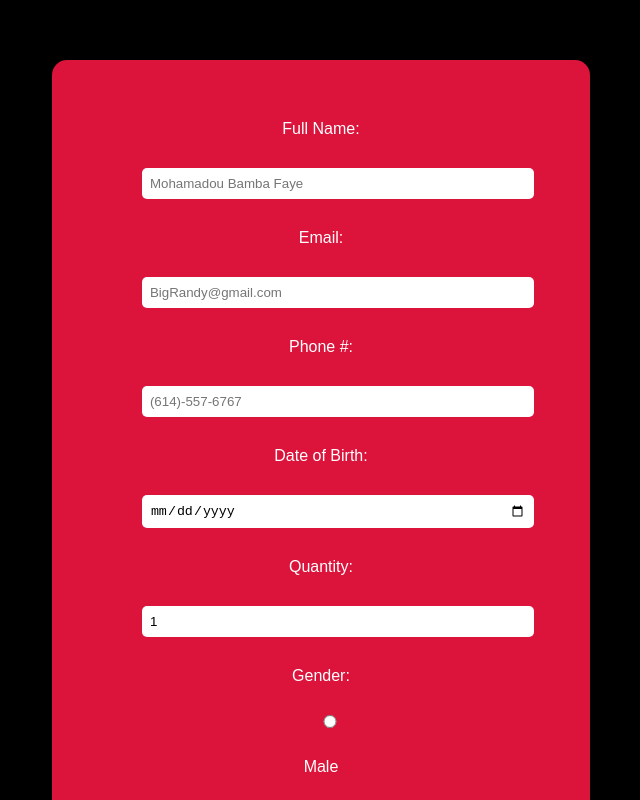
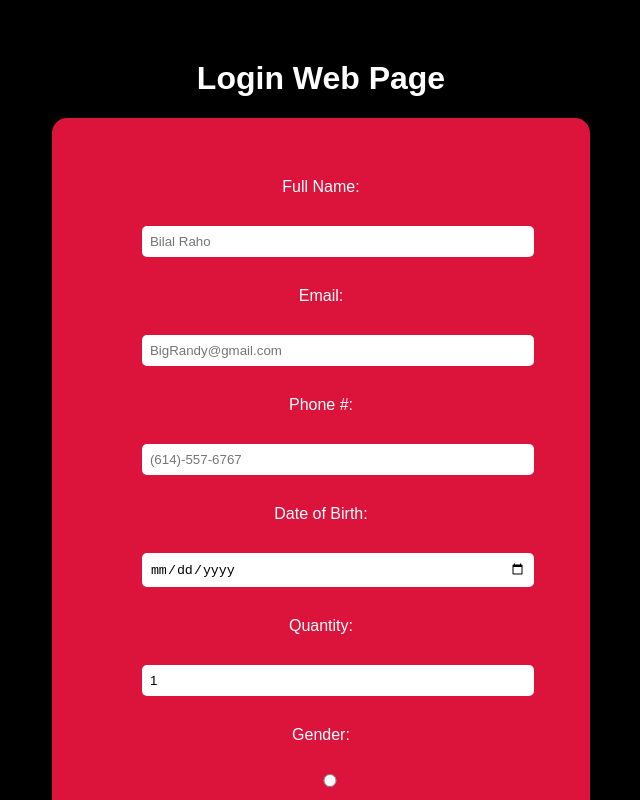
Before and after one commit to Gabriel-ui-ge/BestWebPage, a plain HTML site: page index.html in a window 1280 px wide. Shown: the top 800 px of the page, without its empty margins (319-959 px from the left). Drawn offline with Linux system fonts and the light colour scheme.

Commit message:
Update index.html

```diff
--- a/index.html
+++ b/index.html
@@ -27,16 +27,21 @@
             width: auto;
             margin: 5px;
         }
+        .h1 {
+            color: aliceblue;
+        }
+
 
     </style>
 </head>
 <body>
+    <h1 class="e">Login Web Page</h1>
     <div class="form-box">
         <form>
 
             <div>
                 <label for="fname">Full Name:</label>
-                <input type="fname" id="fname" name="fname" placeholder="Mohamadou Bamba Faye">
+                <input type="fname" id="fname" name="fname" placeholder="Bilal Raho">
             </div>
 
             <div>
```
